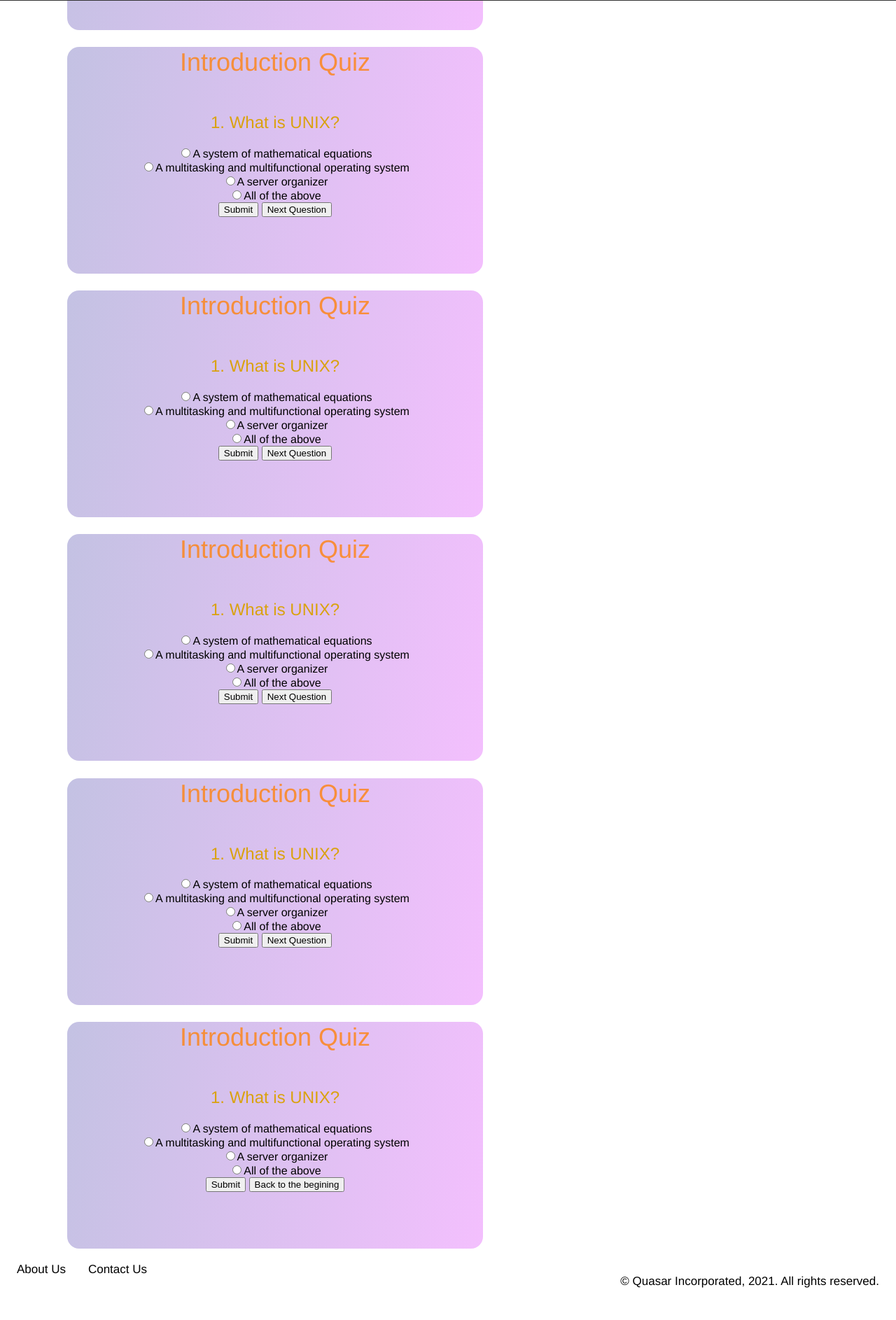
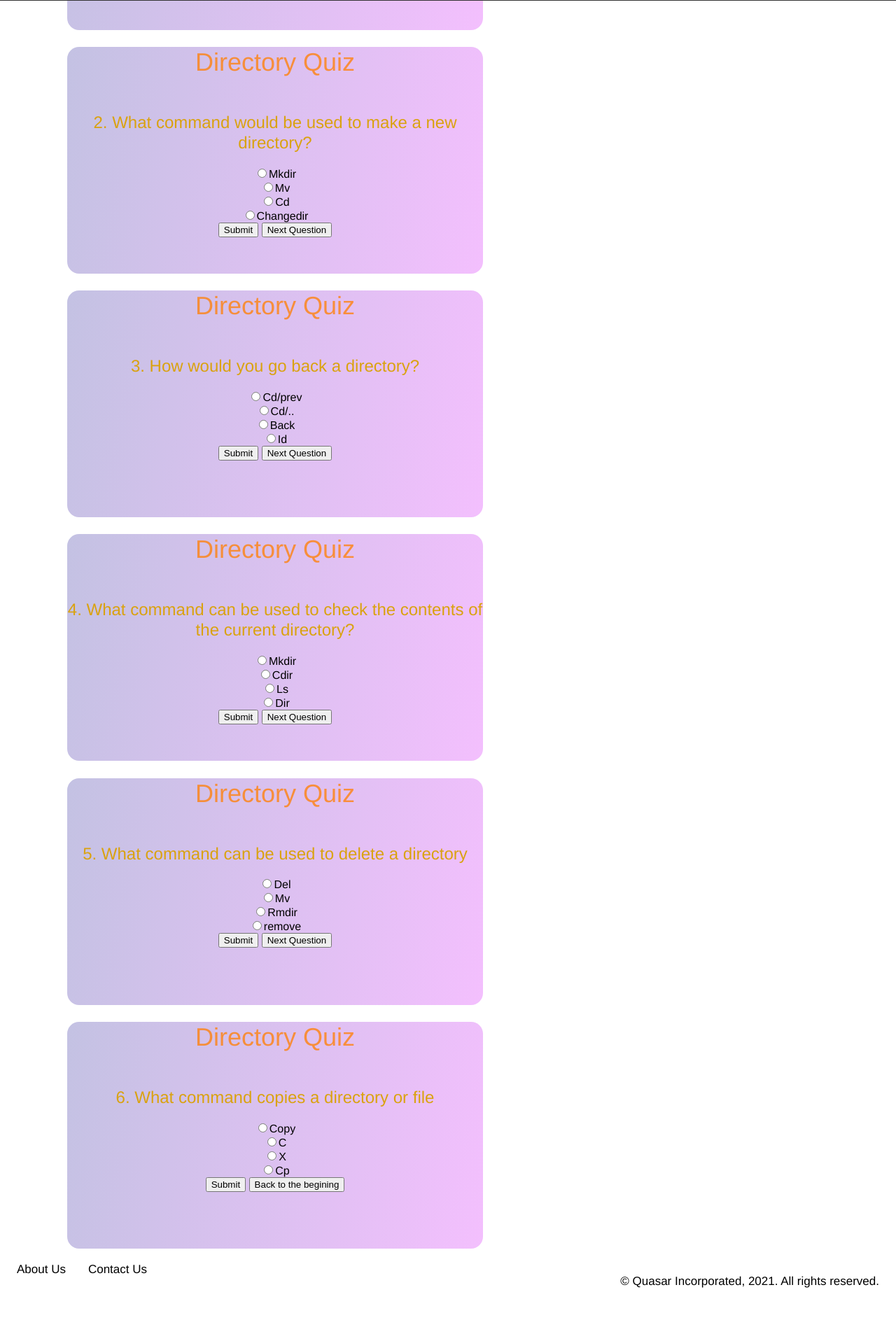
Before and after one commit to ISTE-240-Group-5/UNIX-Guide-For-All, a PHP site: page /assets/inc/quiz/quizSubDir/dirCommQuiz.php in a window 1280 px wide. Shown: the part 463-2349 px from the top of the page at 70% size. Run offline with PHP 8.4, Linux system fonts and the light colour scheme.

Commit message:
all quiz

```diff
--- a/assets/inc/quiz/quizSubDir/dirCommQuiz.php
+++ b/assets/inc/quiz/quizSubDir/dirCommQuiz.php
@@ -13,7 +13,7 @@ Rights       : Copyright (c) 2021 Quasar - GPLv3
         <meta charset="utf-8">
         <title>Quasar Quizzes</title>
 
-        <meta name="QUASAR" content="intro-quiz">
+        <meta name="QUASAR" content="Directory-Quiz">
 
         <!-- Mobile-friendly viewport -->
         <meta name="viewport" content="width=device-width, initial-scale=1.0">
@@ -32,78 +32,78 @@ Rights       : Copyright (c) 2021 Quasar - GPLv3
         <div class="quizPageMargins">
                         <!---------------------------------------------------------------------->
             <form name="question 1">
-                <div id="q1" class="qdiv">
-                    <h1 class="header"> Introduction Quiz </h1>
-                    <h2 class="subheader">1. What is UNIX?</h2>
-                        <input class="qDivFont" type="radio" name ="1" value = "A system of mathematical equations"                     id="1a"/><label    id="a1" >A system of mathematical equations</label><br/>
-                        <input class="qDivFont" type="radio" name ="1" value = "A multitasking and multifunctional operating system"    id="1b"/><label    id="b1" >A multitasking and multifunctional operating system</label><br/>
-                        <input class="qDivFont" type="radio" name ="1" value = "A server organizer"                                     id="1c"/><label    id="c1" >A server organizer</label><br/>
-                        <input class="qDivFont" type="radio" name ="1" value = "All of the above"                                       id="1d"/><label    id="d1" >All of the above</label><br/>
+                <div id="q1p" class="qdiv">
+                    <h1 class="header"> Directory Quiz </h1>
+                    <h2 class="subheader">1. What command would be used to change the directory you are in?</h2>
+                        <input class="qDivFont" type="radio" name ="1" value = "Mkdir"                     id="1a"/><label    id="a1" >Mkdir</label><br/>
+                        <input class="qDivFont" type="radio" name ="1" value = "Mv"    id="1b"/><label    id="b1" >Mv</label><br/>
+                        <input class="qDivFont" type="radio" name ="1" value = "Cd"                                     id="1d"/><label    id="d1" >Cd</label><br/>
+                        <input class="qDivFont" type="radio" name ="1" value = "Changedir"                                       id="1c"/><label    id="c1" >Changedir</label><br/>
                             <button type="button" onclick="Q1()">Submit</button>
                             <button type="button" onclick="scrollTQ2()">Next Question</button>
                 </div>
             </form>
                         <!---------------------------------------------------------------------->
             <form name="question 2">
-                <div id="q2" class="qdiv">
-                    <h1 class="header"> Introduction Quiz </h1>
-                    <h2 class="subheader">1. What is UNIX?</h2>
-                        <input class="qDivFont" type="radio" name ="2" value = "A system of mathematical equations"                     id="2a"/><label    id="a2" >A system of mathematical equations</label><br/>
-                        <input class="qDivFont" type="radio" name ="2" value = "A multitasking and multifunctional operating system"    id="2b"/><label    id="b2" >A multitasking and multifunctional operating system</label><br/>
-                        <input class="qDivFont" type="radio" name ="2" value = "A server organizer"                                     id="2c"/><label    id="c2" >A server organizer</label><br/>
-                        <input class="qDivFont" type="radio" name ="2" value = "All of the above"                                       id="2d"/><label    id="d2" >All of the above</label><br/>
+                <div id="q2p" class="qdiv">
+                    <h1 class="header"> Directory Quiz </h1>
+                    <h2 class="subheader">2. What command would be used to make a new directory?</h2>
+                        <input class="qDivFont" type="radio" name ="2" value = "Mkdir"                     id="2a"/><label    id="a2" >Mkdir</label><br/>
+                        <input class="qDivFont" type="radio" name ="2" value = "Mv"    id="2b"/><label    id="b2" >Mv</label><br/>
+                        <input class="qDivFont" type="radio" name ="2" value = "Cd"                                     id="2c"/><label    id="c2" >Cd</label><br/>
+                        <input class="qDivFont" type="radio" name ="2" value = "Changedir"                                       id="2d"/><label    id="d2" >Changedir</label><br/>
                             <button type="button" onclick="Q2()">Submit</button>
                             <button type="button" onclick="scrollTQ3()">Next Question</button>
                 </div>
             </form>
                         <!---------------------------------------------------------------------->
             <form name="question 3">
-                <div id="q3" class="qdiv">
-                    <h1 class="header"> Introduction Quiz </h1>
-                    <h2 class="subheader">1. What is UNIX?</h2>
-                        <input class="qDivFont" type="radio" name ="3" value = "A system of mathematical equations"                     id="3a"/><label    id="a3" >A system of mathematical equations</label><br/>
-                        <input class="qDivFont" type="radio" name ="3" value = "A multitasking and multifunctional operating system"    id="3b"/><label    id="b3" >A multitasking and multifunctional operating system</label><br/>
-                        <input class="qDivFont" type="radio" name ="3" value = "A server organizer"                                     id="3c"/><label    id="c3" >A server organizer</label><br/>
-                        <input class="qDivFont" type="radio" name ="3" value = "All of the above"                                       id="3d"/><label    id="d3" >All of the above</label><br/>
+                <div id="q3p" class="qdiv">
+                    <h1 class="header"> Directory Quiz </h1>
+                    <h2 class="subheader">3. How would you go back a directory?</h2>
+                        <input class="qDivFont" type="radio" name ="3" value = "Cd/prev"                     id="3a"/><label    id="a3" >Cd/prev</label><br/>
+                        <input class="qDivFont" type="radio" name ="3" value = "Cd/.."    id="3d"/><label    id="d3" >Cd/..</label><br/>
+                        <input class="qDivFont" type="radio" name ="3" value = "Back"                                     id="3c"/><label    id="c3" >Back</label><br/>
+                        <input class="qDivFont" type="radio" name ="3" value = "Id"                                       id="3b"/><label    id="b3" >Id</label><br/>
                             <button type="button" onclick="Q3()">Submit</button>
                             <button type="button" onclick="scrollTQ4()">Next Question</button>
                 </div>
             </form>
                         <!---------------------------------------------------------------------->
             <form name="question 4">
-                <div id="q4" class="qdiv">
-                    <h1 class="header"> Introduction Quiz </h1>
-                    <h2 class="subheader">1. What is UNIX?</h2>
-                        <input class="qDivFont" type="radio" name ="4" value = "A system of mathematical equations"                     id="4a"/><label    id="a4" >A system of mathematical equations</label><br/>
-                        <input class="qDivFont" type="radio" name ="4" value = "A multitasking and multifunctional operating system"    id="4b"/><label    id="b4" >A multitasking and multifunctional operating system</label><br/>
-                        <input class="qDivFont" type="radio" name ="4" value = "A server organizer"                                     id="4c"/><label    id="c4" >A server organizer</label><br/>
-                        <input class="qDivFont" type="radio" name ="4" value = "All of the above"                                       id="4d"/><label    id="d4" >All of the above</label><br/>
+                <div id="q4p" class="qdiv">
+                    <h1 class="header"> Directory Quiz </h1>
+                    <h2 class="subheader">4. What command can be used to check the contents of the current directory?</h2>
+                        <input class="qDivFont" type="radio" name ="4" value = "Mkdir"                     id="4a"/><label    id="a4" >Mkdir</label><br/>
+                        <input class="qDivFont" type="radio" name ="4" value = "Cdir"    id="4b"/><label    id="b4" >Cdir</label><br/>
+                        <input class="qDivFont" type="radio" name ="4" value = "Ls"                                     id="4d"/><label    id="d4" >Ls</label><br/>
+                        <input class="qDivFont" type="radio" name ="4" value = "Dir"                                       id="4c"/><label    id="c4" >Dir</label><br/>
                             <button type="button" onclick="Q4()">Submit</button>
                             <button type="button" onclick="scrollTQ5()">Next Question</button>
                 </div>
             </form>
                         <!---------------------------------------------------------------------->
             <form name="question 5">
-                <div id="q5" class="qdiv">
-                    <h1 class="header"> Introduction Quiz </h1>
-                    <h2 class="subheader">1. What is UNIX?</h2>
-                        <input class="qDivFont" type="radio" name ="5" value = "A system of mathematical equations"                     id="5a"/><label    id="a5" >A system of mathematical equations</label><br/>
-                        <input class="qDivFont" type="radio" name ="5" value = "A multitasking and multifunctional operating system"    id="5b"/><label    id="b5" >A multitasking and multifunctional operating system</label><br/>
-                        <input class="qDivFont" type="radio" name ="5" value = "A server organizer"                                     id="5c"/><label    id="c5" >A server organizer</label><br/>
-                        <input class="qDivFont" type="radio" name ="5" value = "All of the above"                                       id="5d"/><label    id="d5" >All of the above</label><br/>
+                <div id="q5p" class="qdiv">
+                    <h1 class="header"> Directory Quiz </h1>
+                    <h2 class="subheader">5. What command can be used to delete a directory</h2>
+                        <input class="qDivFont" type="radio" name ="5" value = "Del"                     id="5a"/><label    id="a5" >Del</label><br/>
+                        <input class="qDivFont" type="radio" name ="5" value = "Mv"    id="5b"/><label    id="b5" >Mv</label><br/>
+                        <input class="qDivFont" type="radio" name ="5" value = "Rmdir"                                     id="5d"/><label    id="d5" >Rmdir</label><br/>
+                        <input class="qDivFont" type="radio" name ="5" value = "remove"                                       id="5c"/><label    id="c5" >remove</label><br/>
                             <button type="button" onclick="Q5()">Submit</button>
                             <button type="button" onclick="scrollTQ6()">Next Question</button>
                 </div>
             </form>
                         <!---------------------------------------------------------------------->
             <form name="question 6">
-                <div id="q6" class="qdiv">
-                    <h1 class="header"> Introduction Quiz </h1>
-                    <h2 class="subheader">1. What is UNIX?</h2>
-                        <input class="qDivFont" type="radio" name ="6" value = "A system of mathematical equations"                     id="6a"/><label    id="a6" >A system of mathematical equations</label><br/>
-                        <input class="qDivFont" type="radio" name ="6" value = "A multitasking and multifunctional operating system"    id="6b"/><label    id="b6" >A multitasking and multifunctional operating system</label><br/>
-                        <input class="qDivFont" type="radio" name ="6" value = "A server organizer"                                     id="6c"/><label    id="c6" >A server organizer</label><br/>
-                        <input class="qDivFont" type="radio" name ="6" value = "All of the above"                                       id="6d"/><label    id="d6" >All of the above</label><br/>
+                <div id="q6p" class="qdiv">
+                    <h1 class="header"> Directory Quiz </h1>
+                    <h2 class="subheader">6. What command copies a directory or file</h2>
+                        <input class="qDivFont" type="radio" name ="6" value = "Copy"                     id="6a"/><label    id="a6" >Copy</label><br/>
+                        <input class="qDivFont" type="radio" name ="6" value = "C"    id="6b"/><label    id="b6" >C</label><br/>
+                        <input class="qDivFont" type="radio" name ="6" value = "X"                                     id="6c"/><label    id="c6" >X</label><br/>
+                        <input class="qDivFont" type="radio" name ="6" value = "Cp"                                       id="6d"/><label    id="d6" >Cp</label><br/>
                             <button type="button" onclick="Q6()">Submit</button>
                             <button type="button" onclick="scrollTQ1()">Back to the begining</button>
                 </div>
```
Also changed, not shown: assets/inc/quiz/quizSubDir/advCommQuiz.php (+7 -7 lines), assets/inc/quiz/quizSubDir/fileCommQuiz.php (+43 -43 lines), assets/inc/quiz/quizSubDir/introQuiz.php (+13 -7 lines).
